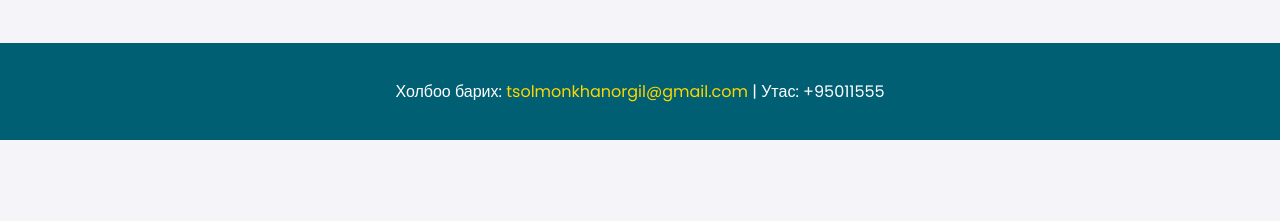
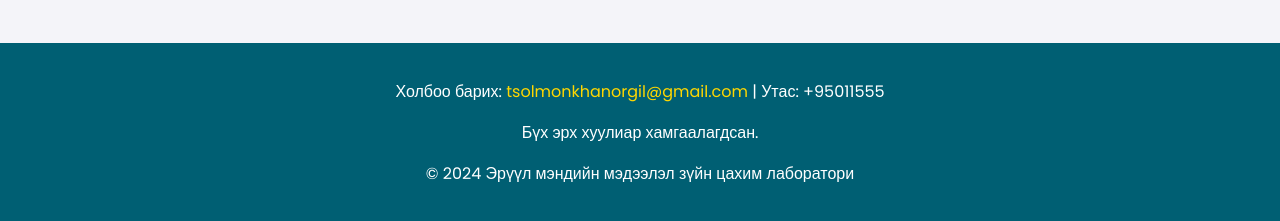
Before and after one commit to EruulMendiinMedeelelZui201/Emmzsciencelab2, a plain HTML site: page index.html in a window 1280 px wide. Shown: the part 767-988 px from the top of the page. Before the commit the page ends 907 px from the top, so only its background shows below. Drawn offline with Linux system fonts and the light colour scheme.

Commit message:
Update index.html

```diff
--- a/index.html
+++ b/index.html
@@ -369,6 +369,10 @@
 
 <footer>
     <p>Холбоо барих: <a href="mailto:tsolmonkhanorgil@gmail.com">tsolmonkhanorgil@gmail.com</a> | Утас: +95011555</p>
+        <p>Бүх эрх хуулиар хамгаалагдсан.</p>
+    <p>© 2024 Эрүүл мэндийн мэдээлэл зүйн цахим лаборатори</p>
+</footer>
+
 </footer>
 
 <script>
```
